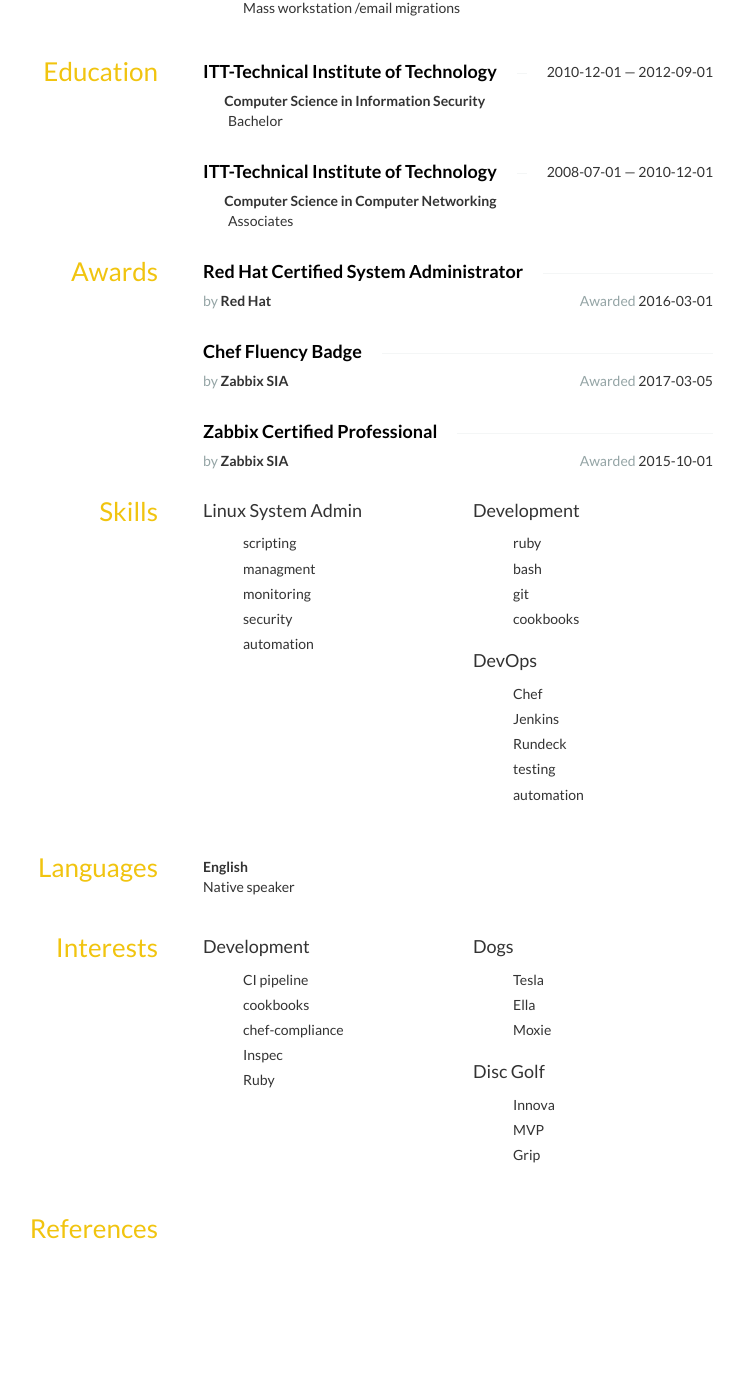
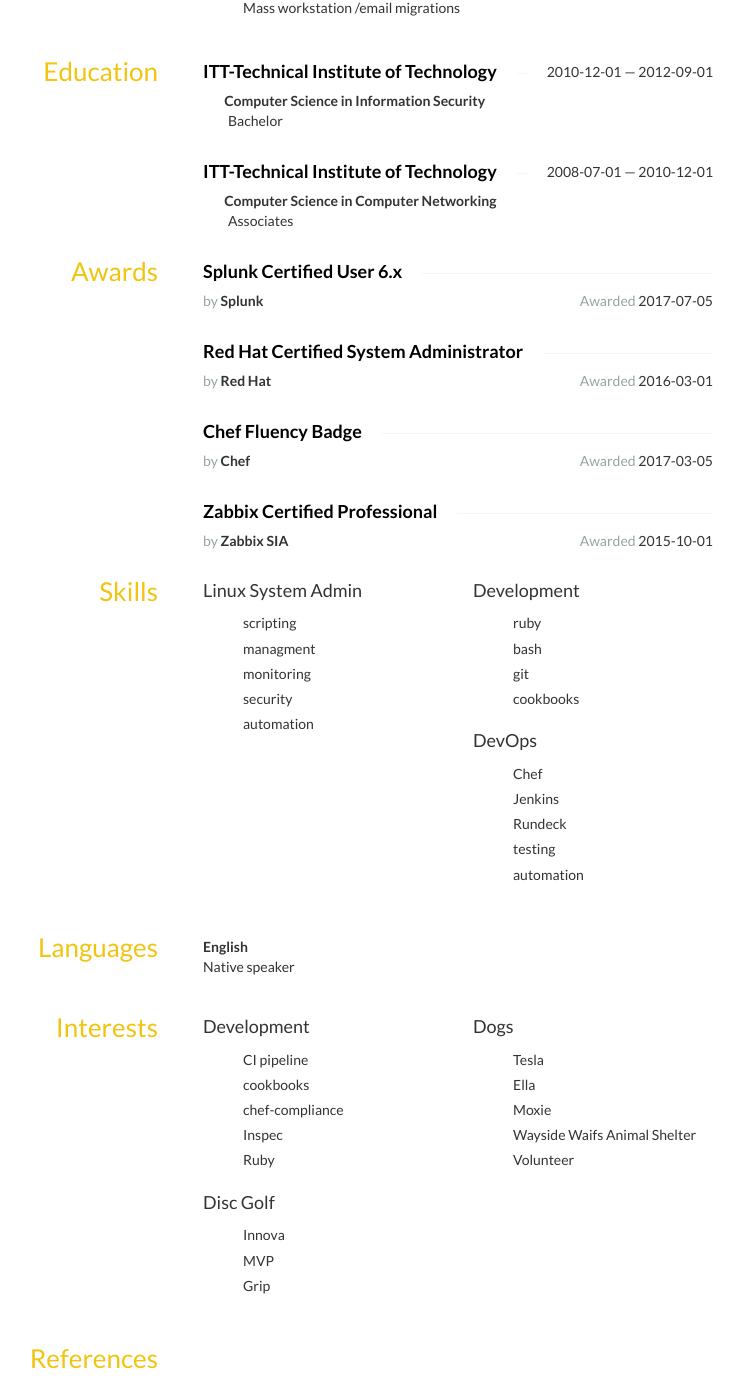
Before and after one commit to som3guy/som3guy.github.io, a Jekyll site: the page myresume.html, which Jekyll copies as it is, in a window 1280 px wide and 1400 px high, scrolled down 2020 px. Shown: the whole window, without its empty margins (272-1016 px from the left). Built offline with Jekyll 4.4.1, drawn with Linux system fonts in a browser that asks for light colours; nearby versions of some CDN libraries; a style sheet for code colours, icons or effects is not loaded; before the commit the page ends 3352 px from its top, so only the background shows below that; some of the changed text lies outside the part shown.

```diff
--- a/_config.yml
+++ b/_config.yml
@@ -115,6 +115,9 @@ events:
   - image: "/img/timeline/cerner.png"
     date: "August 2014 - Today"
     description: "I am now a System Engineer at Cerner Corporation in a Devops environment."
+  - image: "/img/timeline/splunk.png"
+    date: "July 2017 - Present"
+    description: "Splunk Certified User 6.x"
   - image: "/img/timeline/chef_fluency.png"
     date: "March 2017 - March 2020"
     description: "Basic Chef Fluency Badge"
@@ -162,7 +165,7 @@ social:
   - title: "github"
     url: "https://github.com/som3guy"
   - title: "file-text-o"
-    url: "http://registry.jsonresume.org/jmiller"
+    url: "http://jeremymiller.me/myresume.html"
   - title: "stack-overflow"
     url: "http://stackoverflow.com/users/2847068/som3guy"
   - title: "rss"
--- a/myresume.html
+++ b/myresume.html
@@ -1,3 +1,4 @@
+
 <!doctype html>
 <html>
 <head>
@@ -32,7 +33,7 @@ Linux Admin
 <div class="row">
 <div class="col-sm-6">
 <strong>Email</strong>
-<div class="email"><a class="__cf_email__" href="/cdn-cgi/l/email-protection" data-cfemail="660c0b0f0a0a03145555525026010b070f0a4805090b">[email&#160;protected]</a><script data-cfhash='f9e31' type="text/javascript">/* <![CDATA[ */!function(t,e,r,n,c,a,p){try{t=document.currentScript||function(){for(t=document.getElementsByTagName('script'),e=t.length;e--;)if(t[e].getAttribute('data-cfhash'))return t[e]}();if(t&&(c=t.previousSibling)){p=t.parentNode;if(a=c.getAttribute('data-cfemail')){for(e='',r='0x'+a.substr(0,2)|0,n=2;a.length-n;n+=2)e+='%'+('0'+('0x'+a.substr(n,2)^r).toString(16)).slice(-2);p.replaceChild(document.createTextNode(decodeURIComponent(e)),c)}p.removeChild(t)}}catch(u){}}()/* ]]> */</script></div>
+<div class="email"><a class="__cf_email__" href="/cdn-cgi/l/email-protection" data-cfemail="d0babdb9bcbcb5a2e3e3e4e690b7bdb1b9bcfeb3bfbd">[email&#160;protected]</a><script data-cfhash='f9e31' type="text/javascript">/* <![CDATA[ */!function(t,e,r,n,c,a,p){try{t=document.currentScript||function(){for(t=document.getElementsByTagName('script'),e=t.length;e--;)if(t[e].getAttribute('data-cfhash'))return t[e]}();if(t&&(c=t.previousSibling)){p=t.parentNode;if(a=c.getAttribute('data-cfemail')){for(e='',r='0x'+a.substr(0,2)|0,n=2;a.length-n;n+=2)e+='%'+('0'+('0x'+a.substr(n,2)^r).toString(16)).slice(-2);p.replaceChild(document.createTextNode(decodeURIComponent(e)),c)}p.removeChild(t)}}catch(u){}}()/* ]]> */</script></div>
 </div>
 <div class="col-sm-6">
 <strong>Phone</strong>
@@ -234,6 +235,19 @@ Associates
 <div class="row">
 <div class="col-sm-12">
 <h4 class="strike-through">
+<span>Splunk Certified User 6.x</span>
+</h4>
+<div class="date pull-right">
+<em>Awarded</em>
+2017-07-05
+</div>
+<div class="awarder">
+<em>by</em>
+<strong>Splunk</strong>
+</div>
+</div>
+<div class="col-sm-12">
+<h4 class="strike-through">
 <span>Red Hat Certified System Administrator</span>
 </h4>
 <div class="date pull-right">
@@ -255,7 +269,7 @@ Associates
 </div>
 <div class="awarder">
 <em>by</em>
-<strong>Zabbix SIA</strong>
+<strong>Chef</strong>
 </div>
 </div>
 <div class="col-sm-12">
@@ -361,6 +375,7 @@ Native speaker
 <li>Tesla</li>
 <li>Ella</li>
 <li>Moxie</li>
+<li>Wayside Waifs Animal Shelter Volunteer</li>
 </ul>
 </div>
 <div class="col-sm-6">
--- a/resume.html
+++ b/resume.html
@@ -6,4 +6,4 @@ title: resume
 ## resume
 
 <a href="myresume.html" target="_blank">My Resume - web</a><br>
-<a href="resume.doc">My Resume - doc</a>
+<a href="resume.pdf">My Resume - pdf</a>
```
Also changed, not shown: other parts of myresume.html (+1 -1 lines), 1 other file.
